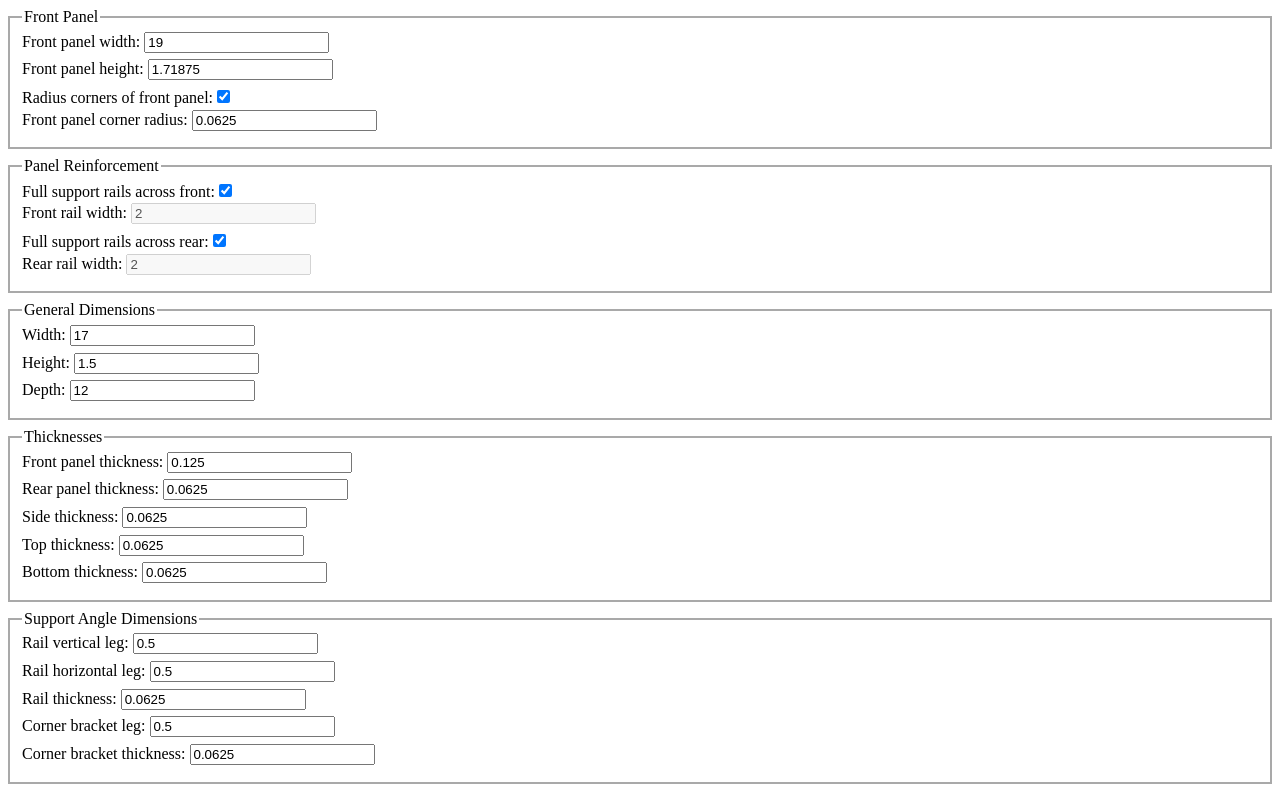
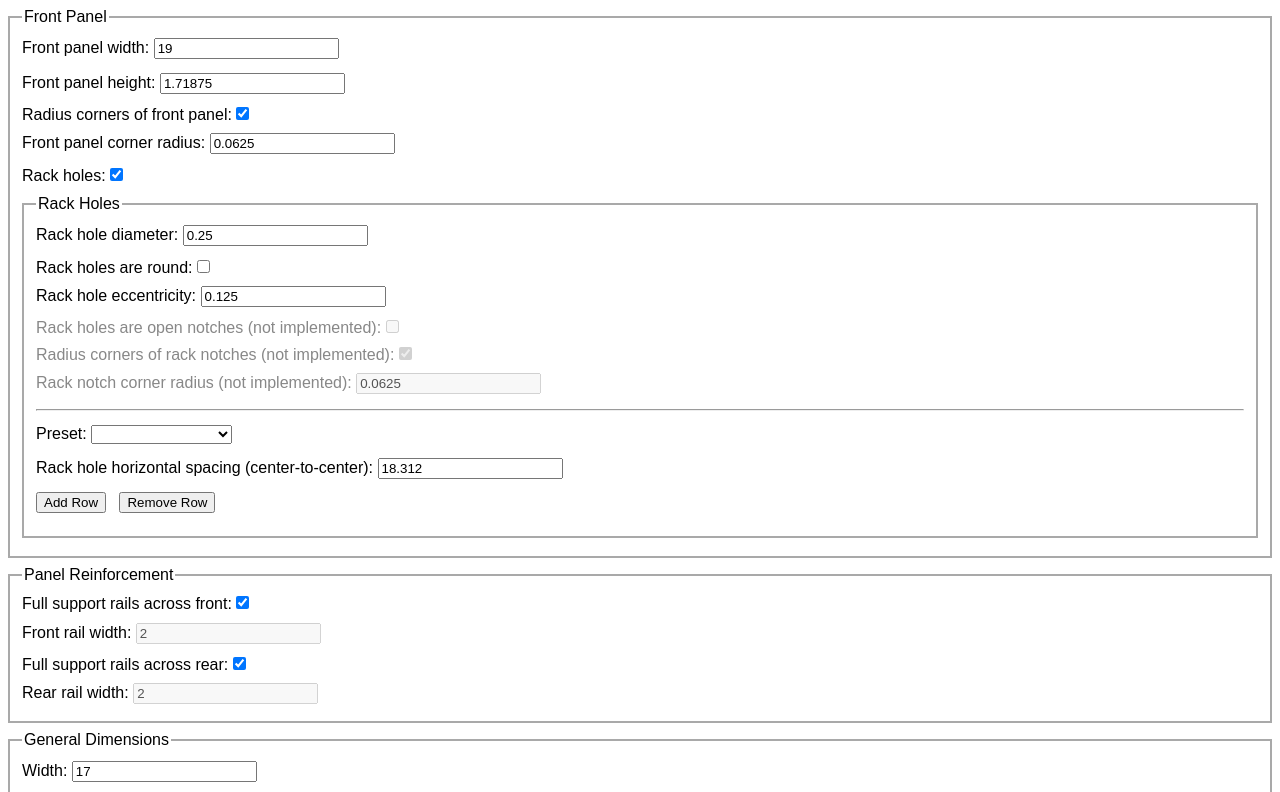
Before and after one commit to chapatt/rackmount-enclosure, a Vue app: page / in a window 1280 px wide. Shown: the top 792 px of the page. Built offline with nearby package versions, Linux system fonts and the light colour scheme; the HTML template or start-up script is replaced by a standard one.

Commit message:
Add front panel rack-mount holes

```diff
--- a/src/views/Calculator.vue
+++ b/src/views/Calculator.vue
@@ -18,6 +18,66 @@
       <label for="frontPanelCornerRadius">Front panel corner radius: </label>
       <input id="frontPanelCornerRadius" v-model.number="frontPanelCornerRadius" type="number" :disabled="!frontPanelRadiusedCorners" />
       <br />
+
+      <label for="rackHoles">Rack holes: </label>
+      <input id="rackHoles" v-model="rackHoles" type="checkbox" />
+      <br />
+
+      <fieldset :disabled="!rackHoles">
+        <legend>Rack Holes</legend>
+
+        <label for="rackHoleDiameter">Rack hole diameter: </label>
+        <input id="rackHoleDiameter" v-model.number="rackHoleDiameter" type="number" />
+        <br />
+
+        <label for="roundRackHoles">Rack holes are round: </label>
+        <input id="roundRackHoles" v-model="roundRackHoles" type="checkbox" />
+        <br />
+
+        <label for="rackHoleEccentricity">Rack hole eccentricity: </label>
+        <input id="rackHoleEccentricity" v-model.number="rackHoleEccentricity" type="number" :disabled="roundRackHoles" />
+        <br />
+
+        <label for="rackNotches" class="not-implemented">Rack holes are open notches (not implemented): </label>
+        <input id="rackNotches" v-model="rackNotches" type="checkbox" :disabled="true || roundRackHoles" />
+        <br />
+
+        <label for="rackNotchRadiusCorners" class="not-implemented">Radius corners of rack notches (not implemented): </label>
+        <input id="rackNotchRadiusCorners" v-model="rackNotchRadiusCorners" type="checkbox" :disabled="true || !rackNotches || roundRackHoles" />
+        <br />
+
+        <label for="rackNotchCornerRadius" class="not-implemented">Rack notch corner radius (not implemented): </label>
+        <input id="rackNotchCornerRadius" v-model.number="rackNotchCornerRadius" type="number" :disabled="true || !rackNotches || !rackNotchRadiusCorners || roundRackHoles" />
+        <br />
+
+        <hr />
+
+        <label for="rackHolePreset">Preset: </label>
+        <select id="rackHolePreset" @change="setRackHolePreset($event)">
+          <option value="none" selected disabled hidden>&nbsp;</option>
+          <option v-for="(preset, index) in rackHolePresets" :key="index" :value="index">{{preset.name}}</option>
+        </select>
+        <br />
+
+        <label for="rackHoleHorizontalSpacing">Rack hole horizontal spacing (center-to-center): </label>
+        <input id="rackHoleHorizontalSpacing" v-model.number="rackHoleDimensions.horizontalSpacing" type="number" />
+        <br />
+
+        <div v-for="(row, index) in rackHoleDimensions.data" :key="index">
+          <div>&bull; Rack hole row #{{index + 1}}</div>
+
+          <div class="space" v-if="index < rackHoleDimensions.data.length - 1">
+            <div class="space-symbol">
+              <div style="border-width: 2px 1px 2px 0;"></div>
+              <div style="border-width: 2px 0 2px 1px;"></div>
+            </div>
+            <input v-if="index < rackHoleDimensions.data.length - 1" v-model.number="rackHoleDimensions.data[index].spaceBelow" type="number" />
+          </div>
+        </div>
+
+        <button v-on:click="addRackHoleRow()">Add Row</button>
+        <button v-on:click="removeRackHoleRow()">Remove Row</button>
+      </fieldset>
     </fieldset>
 
     <fieldset>
@@ -150,6 +210,13 @@
     frontPanelHeight: (1 + (3 / 4)) - (1 / 32),
     frontPanelRadiusedCorners: true,
     frontPanelCornerRadius: 0.0625,
+    rackHoles: true,
+    rackHoleDiameter: 0.25,
+    roundRackHoles: false,
+    rackHoleEccentricity: 0.125,
+    rackNotches: false,
+    rackNotchRadiusCorners: true,
+    rackNotchCornerRadius: 0.0625,
     frontFullRails: true,
     frontPartialRailWidth: 2,
     rearFullRails: true,
@@ -172,7 +239,43 @@
     hasHandles: false,
     handleHoleDiameter: 1 / 16,
     handleHoleSpacing: 1 + (1 / 4),
-  }
+  };
+
+  const rackHolePresets = [
+    {
+      name: '19-inch, 1U',
+      horizontalSpacing: 18.312,
+      data: [
+        { spaceBelow: 1.25 },
+        { spaceBelow: 0 },
+      ],
+    },
+    {
+      name: '19-inch, 2U',
+      horizontalSpacing: 18.312,
+      data: [
+        { spaceBelow: 3 },
+        { spaceBelow: 0 },
+      ],
+    },
+    {
+      name: '19-inch, 2U, 8 holes',
+      horizontalSpacing: 18.312,
+      data: [
+        { spaceBelow: 1.25 },
+        { spaceBelow: 0.5 },
+        { spaceBelow: 1.25 },
+        { spaceBelow: 0 },
+      ],
+    },
+    {
+      name: '500 Series, 1U',
+      horizontalSpacing: 4.938,
+      data: [
+        { spaceBelow: 0 },
+      ],
+    },
+  ];
 
   export default {
     name: 'App',
@@ -182,6 +285,9 @@
         dxfString: null,
         svgString: null,
         drawingSpacing: 1,
+        rackHoleDimensions: {
+          horizontalSpacing: 18.312,
+        },
         ...defaultParams,
       };
     },
@@ -311,10 +417,38 @@
       },
     },
     methods: {
+      setRackHolePreset: function (event) {
+        const index = event.target.value;
+        this.rackHoleDimensions = {
+          ...rackHolePresets[index],
+          data: [ ...rackHolePresets[index].data ],
+        };
+      },
+      addRackHoleRow: function () {
+        this.rackHoleDimensions.data.push({
+          spaceBelow: 0,
+        })
+      },
+      removeRackHoleRow: function () {
+        this.rackHoleDimensions.data.pop();
+      },
       generateUrl: function () {
         const inputParams = Object.keys(defaultParams).reduce((obj, key) => ({ ...obj, [key]: this[key] }), {});
         const queryString = new URLSearchParams(inputParams);
         this.url = location.protocol + '//' + location.host + location.pathname + '?' + queryString;
+      },
+      // dxf should implement DxfEntitiesMixin
+      addRackHolesToDxf(dxf, centerX, centerY) {
+        const spaceSum = this.rackHoleDimensions.data.reduce((spaceSum, { spaceBelow }) => {
+          return spaceSum + (spaceBelow ? spaceBelow : 0);
+        }, 0);
+        console.log(spaceSum);
+        let y = centerY - (spaceSum / 2);
+        this.rackHoleDimensions.data.reduceRight((_, { spaceBelow }) => {
+          y += spaceBelow ? spaceBelow : 0;
+          dxf.addCircle(centerX - (this.rackHoleDimensions.horizontalSpacing / 2), y, this.rackHoleDiameter / 2);
+          dxf.addCircle(centerX + (this.rackHoleDimensions.horizontalSpacing / 2), y, this.rackHoleDiameter / 2);
+        }, null);
       },
       // dxf should implement DxfEntitiesMixin
       // perspective should be 'top' or 'side'
@@ -559,6 +693,7 @@
         } else {
           frontPanelBlock.addRectangle(this.frontPanelWidth, this.frontPanelHeight);
         }
+        this.addRackHolesToDxf(frontPanelBlock, this.frontPanelWidth / 2, this.frontPanelHeight / 2);
         frontPanelBlock.addSimpleAlignedDimension(0, 0, 0, this.frontPanelHeight, 'left');
         frontPanelBlock.addSimpleAlignedDimension(0, this.frontPanelHeight, this.frontPanelWidth, this.frontPanelHeight, 'up');
         frontPanelBlock.addCircle(this.frontPanelEndToCornerHole, this.frontPanelBottomEdgeToCornerHole, this.frontPanelCornerHoleDiameter / 2);
@@ -797,20 +932,27 @@
     },
     created: function () {
       this.initDefaultParams();
+
+      // Expose this const for use in the template
+      this.rackHolePresets = rackHolePresets;
     },
   }
 </script>
 
 <style>
-  input, fieldset {
-    margin-left: 0;
-    margin-right: 0;
-    margin-bottom: 0.5em;
+  html {
+    font-family: sans-serif;
+  }
+  input, fieldset, label, button, select {
+    margin: 0.5em 0;
   }
   fieldset, .dxf-view {
     border-width: 2px;
     border-color: darkgray;
     border-style: solid;
+  }
+  label.not-implemented {
+    color: #888;
   }
   input, button {
     margin-right: 1em;
@@ -822,4 +964,24 @@
     height: 30em;
     padding: 1em;
   }
+  .space {
+    display: flex;
+    flex-direction: row;
+  }
+  .space input {
+    align-self: center;
+  }
+  .space-symbol {
+    align-self: stretch;
+    margin-right: 0.5em;
+    display: flex;
+    flex-direction: row;
+    align-items: stretch;
+    border-collapse: collapse;
+  }
+  .space-symbol div {
+    width: 0.2em;
+    border-style: solid;
+    border-color: #aaa;
+  }
 </style>
```
